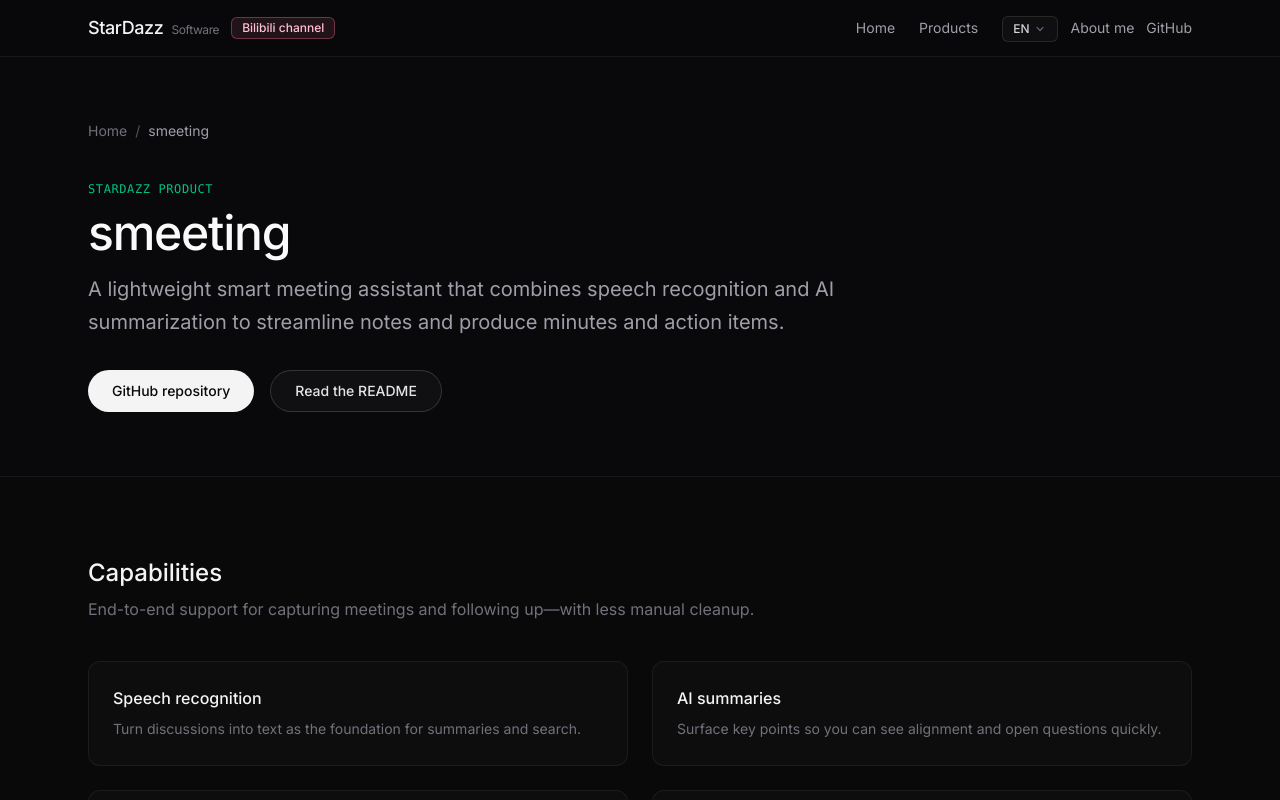
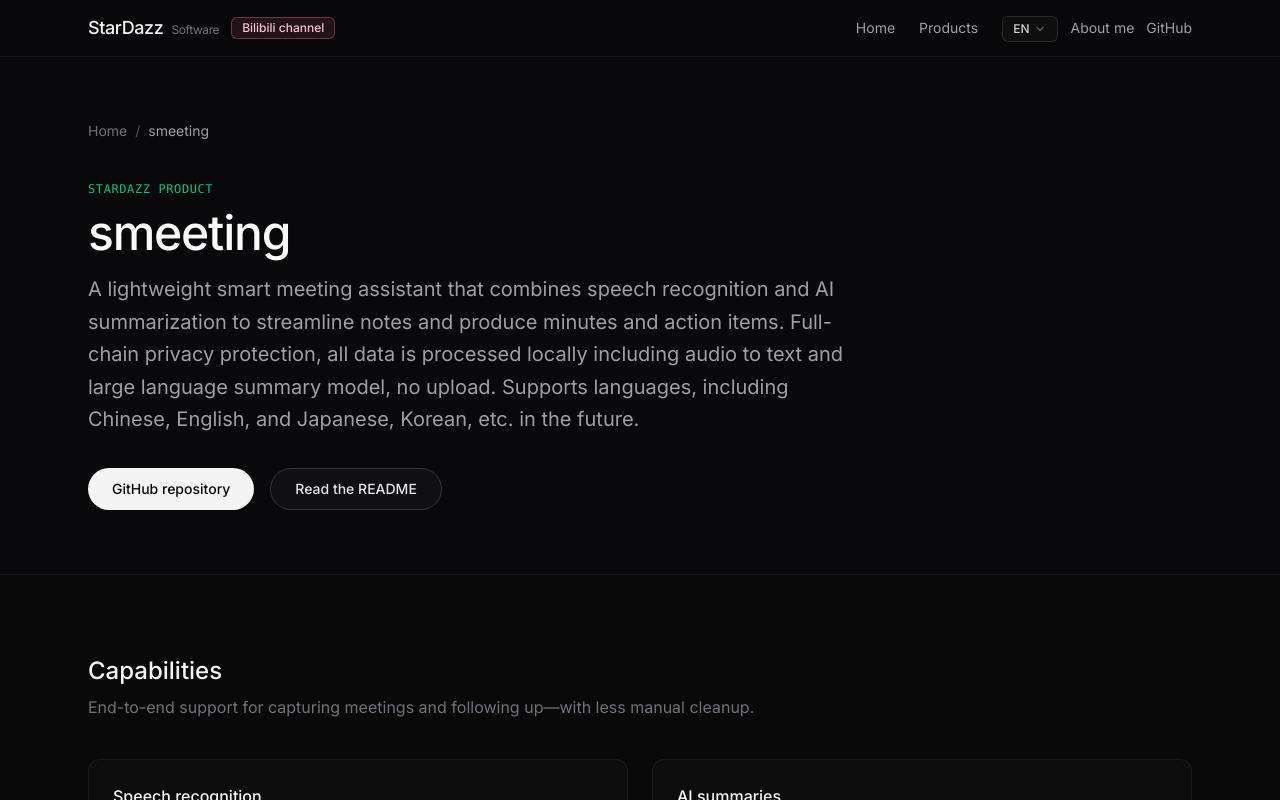
Before and after one commit to YihanLi-erisaer/stardazz.com, a React (Vite) app in the folder StarDazz/: page /products/smeeting in a window 1280 px wide. Shown: the top 800 px of the page. Built offline with nearby package versions, Linux system fonts and the light colour scheme.

Commit message:
Modify the introduction to smeeting

```diff
--- a/StarDazz/src/i18n/messages.ts
+++ b/StarDazz/src/i18n/messages.ts
@@ -151,7 +151,9 @@ export const messages = {
       crumbHome: '首页',
       label: 'StarDazz 产品',
       intro:
-        '轻量智能会议助手，整合语音识别与 AI 摘要，简化记录流程，并自动生成高效的会议纪要与行动项。',
+        '轻量智能会议助手，整合语音识别与 AI 摘要，简化记录流程，并自动生成高效的会议纪要与行动项。\n\n' +
+        '全链路隐私保护，所有数据本地处理包括音频转文本与大语言总结模型，不进行上传。\n\n' +
+        '支持语言，包括中文、英文、后续将增加日文、韩文等。\n\n' ,
       repo: 'GitHub 仓库',
       readme: '阅读说明',
       featuresTitle: '核心能力',
@@ -320,7 +322,9 @@ export const messages = {
       crumbHome: 'Home',
       label: 'StarDazz Product',
       intro:
-        'A lightweight smart meeting assistant that combines speech recognition and AI summarization to streamline notes and produce minutes and action items.',
+        'A lightweight smart meeting assistant that combines speech recognition and AI summarization to streamline notes and produce minutes and action items.\n\n' +
+        'Full-chain privacy protection, all data is processed locally including audio to text and large language summary model, no upload.\n\n' +
+        'Supports languages, including Chinese, English, and Japanese, Korean, etc. in the future.\n\n' ,
       repo: 'GitHub repository',
       readme: 'Read the README',
       featuresTitle: 'Capabilities',
```
